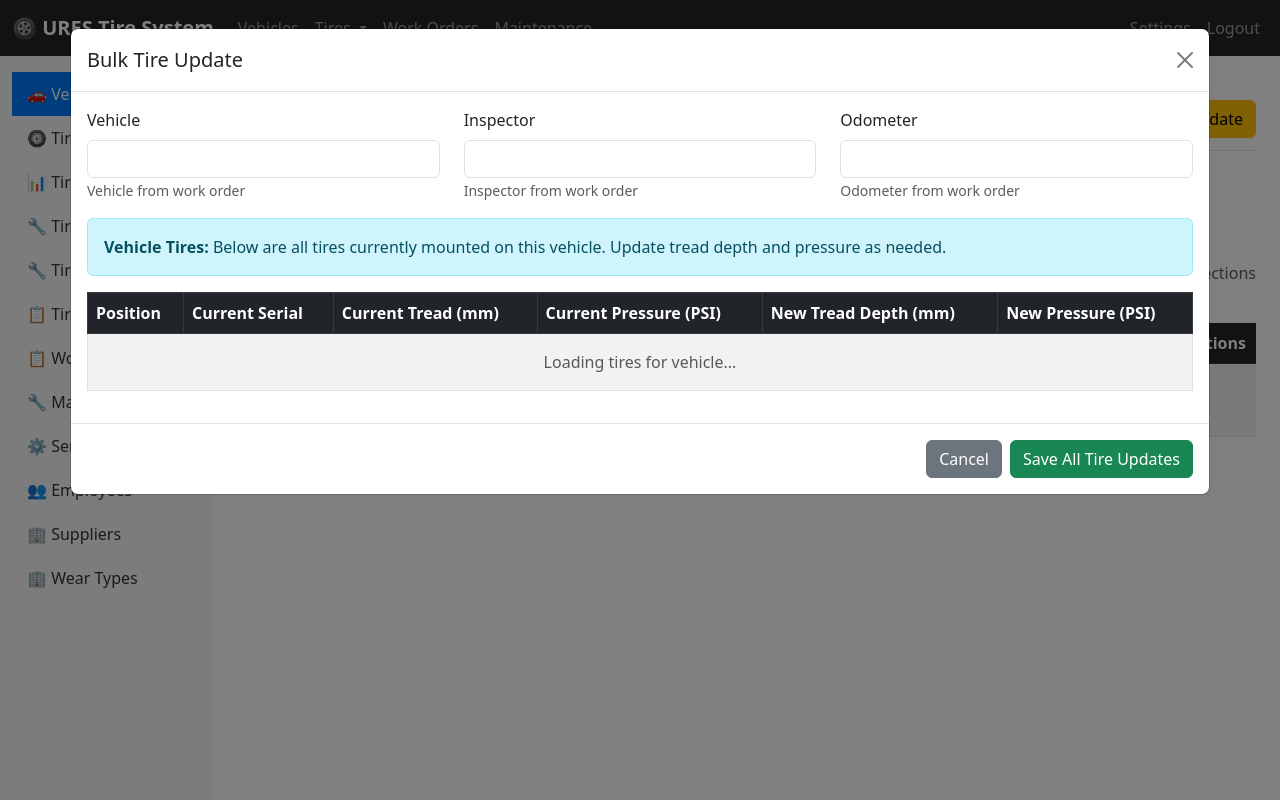
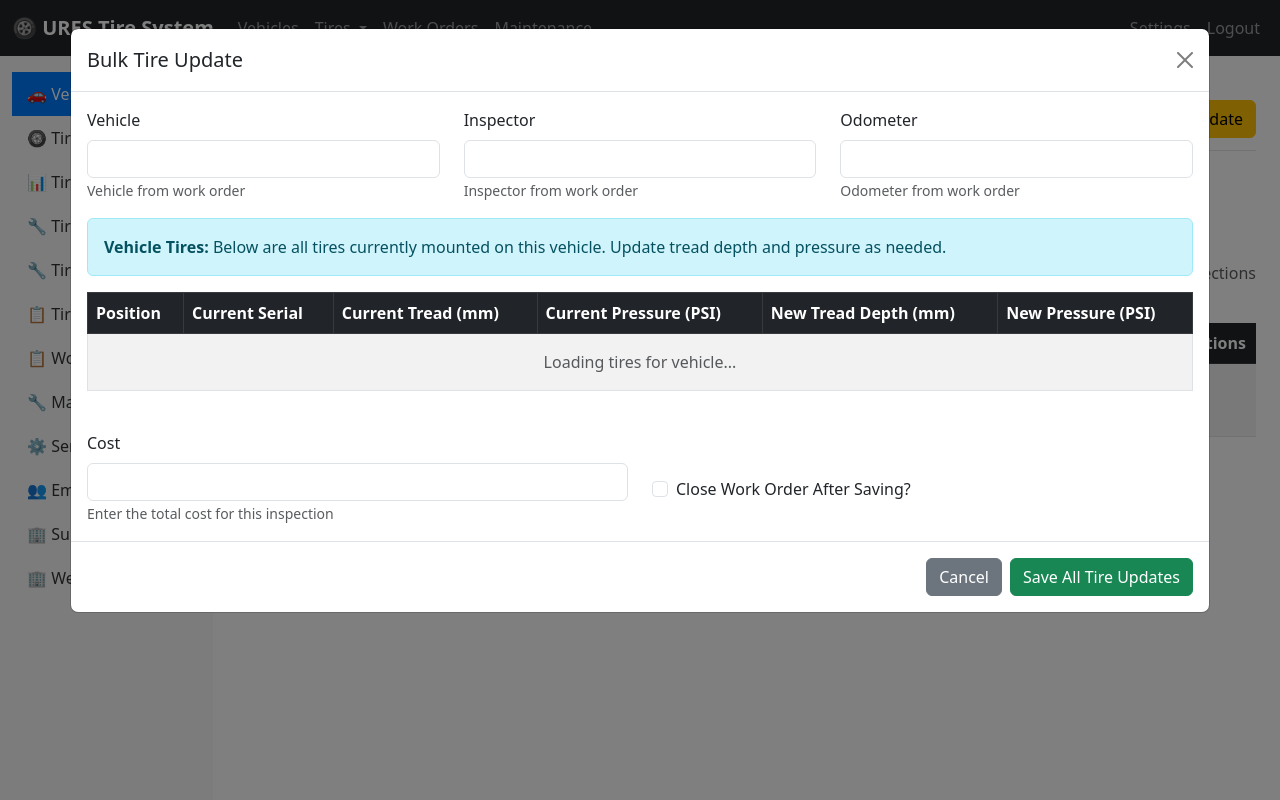
Before and after one commit to Volcanicfire771/NoscoDB, a Django app: page /tire-inspections/ in a window 1280 px wide, after a click on "Bulk Tire Update". Run offline with Django 5.2, Linux system fonts and the light colour scheme; data that the repository does not hold is empty; some libraries are stand-ins or nearby versions.

Commit message:
Updated Bulk update in inspections table & added a new validation in work orders create/update views

```diff
--- a/tires/templates/tire_inspections/tire_inspections_list.html
+++ b/tires/templates/tire_inspections/tire_inspections_list.html
@@ -288,6 +288,7 @@
                 <h5 class="modal-title">Bulk Tire Update</h5>
                 <button type="button" class="btn-close" data-bs-dismiss="modal"></button>
             </div>
+
             <div class="modal-body">
                 <!-- Hidden fields for work order data -->
                 <input type="hidden" id="bulkWorkOrderId" value="">
@@ -339,7 +340,29 @@
                         </tbody>
                     </table>
                 </div>
-            </div>
+
+                <!-- NEW COST + CLOSE WORK ORDER SECTION -->
+                <div class="row mt-4">
+                    <!-- Cost Field -->
+                    <div class="col-md-6">
+                        <label class="form-label">Cost</label>
+                        <input id="bulkCost" name="cost" type="number" step="0.01" class="form-control">
+                        <small class="text-muted">Enter the total cost for this inspection</small>
+                    </div>
+
+                    <!-- Close Work Order Checkbox -->
+                    <div class="col-md-6 d-flex align-items-center">
+                        <div class="form-check mt-4">
+                            <input class="form-check-input" type="checkbox" id="bulkCloseWorkOrder">
+                            <label class="form-check-label" for="bulkCloseWorkOrder">
+                                Close Work Order After Saving?
+                            </label>
+                        </div>
+                    </div>
+                </div>
+
+            </div> <!-- END modal-body -->
+
             <div class="modal-footer">
                 <button class="btn btn-secondary" data-bs-dismiss="modal">Cancel</button>
                 <button class="btn btn-success" onclick="submitBulkUpdate()">Save All Tire Updates</button>
@@ -347,6 +370,7 @@
         </div>
     </div>
 </div>
+
     <!-- Edit and Details Modals for each inspection -->
     {% for inspection in tire_inspections %}
         <!-- Edit Modal -->
@@ -627,6 +651,11 @@
     const inspectorId = document.getElementById("bulkInspectorId").value;
     const formData = new FormData();
 
+    formData.append("cost", document.getElementById("bulkCost").value);
+    formData.append("close_work_order",
+    document.getElementById("bulkCloseWorkOrder").checked ? "on" : "");
+
+
     formData.append("vehicle_id", vehicleId);
     formData.append("work_order_id", workOrderId);
     formData.append("inspector_id", inspectorId);
--- a/tires/views/tire_inspection.py
+++ b/tires/views/tire_inspection.py
@@ -137,6 +137,22 @@
         inspector = Employee.objects.get(id=inspector_id) if inspector_id else None
         vehicle = Vehicle.objects.get(id=vehicle_id) if vehicle_id else None
 
+        # -------------------------------
+        # NEW: COST + CLOSE WORK ORDER
+        # -------------------------------
+        cost_value = request.POST.get("cost")
+        close_flag = request.POST.get("close_work_order")
+        print(f"Cost: {cost_value}\t flag: {close_flag}")
+        if work_order:
+            if cost_value:
+                work_order.cost = cost_value
+
+            if close_flag == "on":
+                work_order.status = "CLOSED"
+
+            work_order.save()
+        # -------------------------------
+
         # Get default wear type
         default_wear_type = TireWearType.objects.first()
 
@@ -148,13 +164,13 @@
         for position in vehicle_positions:
             if position.mounted_tire:
                 tire = position.mounted_tire
+
                 # Get the updated values from the form
                 new_tread = request.POST.get(f"tire_{tire.id}_new_tread")
                 new_pressure = request.POST.get(f"tire_{tire.id}_new_pressure")
 
                 # Only create inspection if both values are provided
                 if new_tread and new_pressure:
-                    # Create a new tire inspection record
                     inspection = TireInspection.objects.create(
                         tire=tire,
                         position=position,
@@ -166,9 +182,7 @@
                         work_order=work_order
                     )
 
-                    # Calculate and save the calculated fields
-                    # You'll need to add your calculation logic here
-                    # For now, setting some default values
+                    # Default calculation placeholders
                     inspection.consumption_rate = 0
                     inspection.remaining_traveling_distance = 0
                     inspection.cost_per_mm_tread_depth = 0
```
Also changed, not shown: tires/templates/work_orders/work_order_list.html (+10 -5 lines), tires/views/work_order.py (+15 -5 lines).
